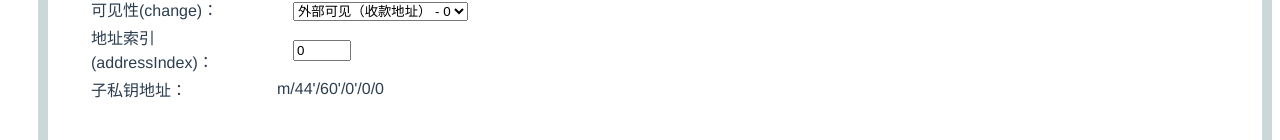
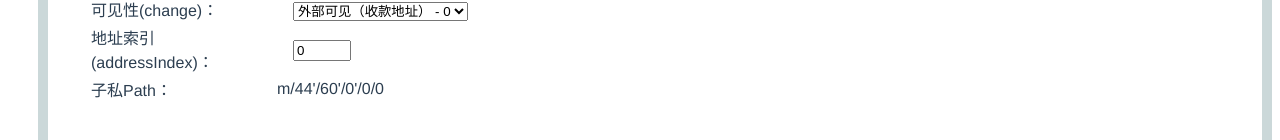
Before and after one commit to dwusiq/ethereum-learn, a Vue app in the folder web/hd-wallet/: page /wallet in a window 1280 px wide. Shown: the part 1290-1430 px from the top of the page. Built offline with nearby package versions, Linux system fonts and the light colour scheme.

Commit message:
描述微调

```diff
--- a/web/hd-wallet/src/views/Wallet.vue
+++ b/web/hd-wallet/src/views/Wallet.vue
@@ -77,7 +77,7 @@
             </td>
           </tr>
           <tr>
-            <td>子私钥地址：</td>
+            <td>子私Path：</td>
             <td><span>{{subNodePath}}  </span></td>
           </tr>
         </table>
```
